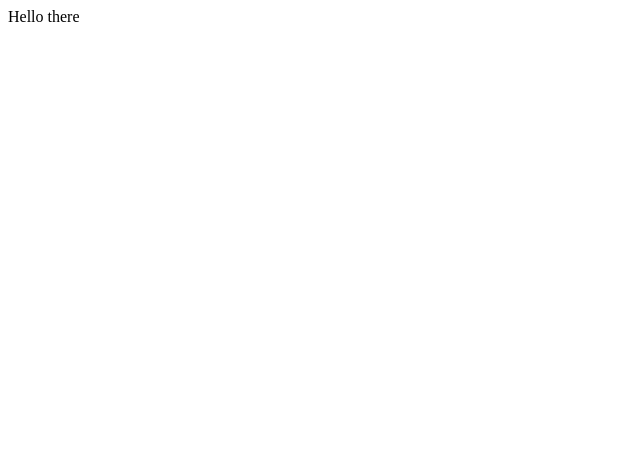
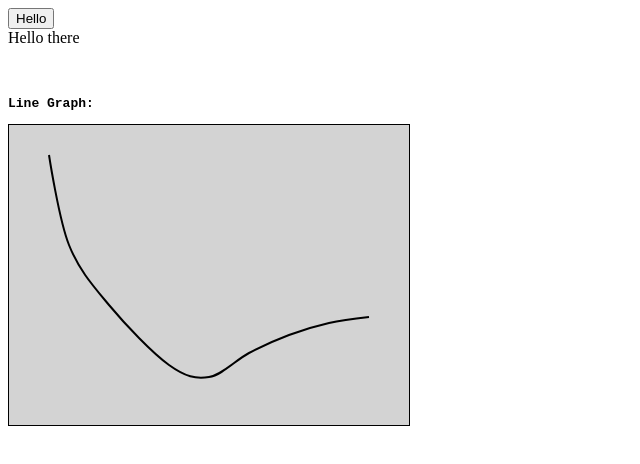
Before and after one commit to cornellh4i/greenzone, a Next.js app in the folder frontend/: page /about in a window 1280 px wide. Shown: the top 464 px of the page, without its empty margins (0-640 px from the left). Built offline with nearby package versions, Linux system fonts and the light colour scheme.

Commit message:
completed onboarding

```diff
--- a/frontend/src/components/Button.tsx
+++ b/frontend/src/components/Button.tsx
@@ -1,26 +1,26 @@
 import React from "react";
 
 /** A simple Button component */
-const Button = () => {
-  return <button>Press me</button>;
-};
+// const Button = () => {
+//   return <button>Press me</button>;
+// };
 
-export default Button;
+// export default Button;
 
 // // Uncomment for Button Prop Onboarding
 // import React from "react";
 
-// /**
-//  * Component for a general button
-//  * @param text is the text on the button
-//  */
+/**
+ * Component for a general button
+ * @param text is the text on the button
+ */
 
-// interface Props {
-//   text: string;
-// }
+interface Props {
+  text: string;
+}
 
-// const Button = ({ text }: Props) => {
-//   return <button>{text}</button>;
-// };
+const Button = ({ text }: Props) => {
+  return <button>{text}</button>;
+};
 
-// export default Button;
+export default Button;
--- /dev/null
+++ b/frontend/src/components/charts/line-graph.tsx
@@ -0,0 +1,59 @@
+import React, { useEffect, useRef } from "react";
+import * as d3 from "d3";
+
+interface Props {
+  info: { x: number; y: number }[];
+}
+
+const LineGraph = ({ info }: Props) => {
+  const svgRef = useRef<SVGSVGElement | null>(null);
+
+  useEffect(() => {
+    if (!info.length) return;
+    //set the width and height of the svg canvas
+    const w = 400; // These were hard-coded for demo purposes
+    const h = 300; // SVG canvas size should adapt to size of dataset
+
+    console.log(svgRef.current); // check out this component to see what it looks like
+
+    const d3svg = d3
+      .select(svgRef.current) // "grab" the svg canvas
+      .attr("width", w)
+      .attr("height", h)
+      .style("background-color", "#d3d3d3")
+      .style("border", "1px solid black");
+    console.log(d3svg); // NOTE: the difference between svgRef.current and d3svg
+
+    //setting the scales of the graph
+    const xScale = d3
+      .scaleLinear()
+      .domain([0, 10]) // input -> data -> from 0 to maximum data value on the x axis
+      .range([0, w]); // output -> pixels -> from 0 to size of our svg canvas
+    const yScale = d3
+      .scaleLinear()
+      .domain([0, 10]) // input -> data -> from 0 to maximum data value on the y axis
+      .range([h, 0]); // output -> pixels -> from 0 to size of our svg canvas
+    const lineGenerator = d3
+      .line<{ x: number; y: number }>()
+      .x((d) => xScale(d.x))
+      .y((d) => yScale(d.y))
+      .curve(d3.curveCardinal);
+
+    d3svg
+      .append("path") // want to append the line path created by `lineGenerator`
+      .datum(info)
+      .attr("class", "line-path")
+      .attr("d", lineGenerator(info)) // 'd' is an SVG.path attribute that is basically the "equation" for the path
+      .attr("fill", "none")
+      .attr("stroke", "black")
+      .attr("stroke-width", 2);
+  }, [info]);
+
+  return (
+    <div className="line-graph" style={{ width: "100%", height: "250px" }}>
+      <svg ref={svgRef}></svg>
+    </div>
+  );
+};
+
+export default LineGraph;
--- a/frontend/src/pages/about.tsx
+++ b/frontend/src/pages/about.tsx
@@ -1,25 +1,45 @@
+// import React from "react";
+
+/** An About page */
+// const About = () => {
+//   return <>Hello there</>;
+// };
+
+// export default About;
+
+// // Uncomment for Button Onboarding
 import React from "react";
+import Button from "@/components/Button";
+import LineGraph from "@/components/charts/line-graph";
+const data = [
+  { x: 1.0, y: 9.0 },
+  { x: 1.5, y: 6.0 },
+  { x: 2.5, y: 4.0 },
+  { x: 4.0, y: 2.0 },
+  { x: 5.0, y: 1.6 },
+  { x: 6.0, y: 2.4 },
+  { x: 7.0, y: 3.0 },
+  { x: 8.0, y: 3.4 },
+  { x: 9.0, y: 3.6 },
+];
 
 /** An About page */
 const About = () => {
-  return <>Hello there</>;
+  return (
+    <>
+      <Button text="Hello" />
+      <br />
+      {/* <Button text="hello" /> */}
+      Hello there
+      <br />
+      <br />
+      <br />
+      <pre>
+        <b>Line Graph:</b>
+      </pre>
+      <LineGraph info={data} />
+    </>
+  );
 };
 
 export default About;
-
-// // Uncomment for Button Onboarding
-// import React from "react";
-// import Button from "@/components/Button";
-
-// /** An About page */
-// const About = () => {
-//   return (
-//     <>
-//       <Button />
-//       {/* <Button text="hello" /> */}
-//       Hello there
-//     </>
-//   );
-// };
-
-// export default About;
```
Also changed, not shown: frontend/pages.tsx (added, +8 -0 lines).
